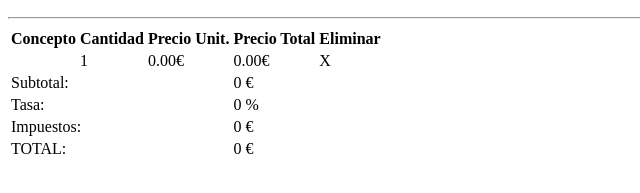
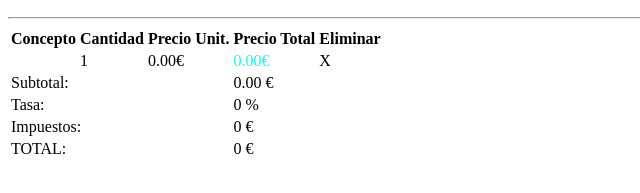
Before and after one commit to KatherineParr/javascript, a plain HTML site: page tema2/taller factura/interfaz.html in a window 1280 px wide. Both pictures are taken after a click on the button "Insertar". Shown: the part 389-582 px from the top of the page, 0-640 px from the left. Drawn offline with Linux system fonts and the light colour scheme.

Commit message:
terminar

```diff
--- a/tema2/taller factura/script.js
+++ b/tema2/taller factura/script.js
@@ -8,7 +8,7 @@ const botonInsertar = document.getElementById('insertar')
 const bodyTabla = document.getElementById('tabla-body')
 
 //segunda
-const subtotal = document.getElementById('numSub')
+let subtotal = document.getElementById('numSub')
 const impuestos = document.getElementById('numImp')
 const total = document.getElementById('numTotal')
 
@@ -39,6 +39,9 @@ function insertarProductoDatos(concepto, cantidad, precio){
     let cantidadDatos = document.createElement('td')
     let precioDatos = document.createElement('td')
     let totalDatos = document.createElement('td')
+    //se le añade al crear el elemento una clse para poder ser llamado o locali
+    //zado despues
+    totalDatos.classList.add('precioTotal')
     let eliminarSecc = document.createElement('td')
 
     //tenemos que añadir luego todo los apends correspondientes
@@ -69,17 +72,28 @@ function insertarProductoDatos(concepto, cantidad, precio){
     //el text conent es porque lo demas es referencia y esto le deice pa añadir los datos
     eliminarSecc.textContent = "X"
 
-    //y luego llamamos a la funcon de recalculo total
-    //????
+    //llamamos a la otra funcion para recalcular el subtotal
+    recalcularTotales()
 
 }
 
-
-
 function recalcularTotales(){
     //para calcular leer todas las columnas
-    // //tipo propagacion o con clases y tal
+        listaPrecio = bodyTabla.querySelectorAll('.precioTotal')
+    //sacamos todos con la clase esa
 
+    //pa convertir un elemento en array tres puntos y corchetes
+    let precios = [...listaPrecio].map(elemento =>
+        parseFloat(elemento.textContent)
+    );
+
+    let total = precios.reduce((acumulador, valor) => {
+                return acumulador + valor
+            }, 0)
+
+    //elementos tipo td y tal asi no se pueden modificar directamente usa text content par contenido
+
+    subtotal.textContent = total.toFixed(2)
 
 }
 
--- a/tema2/taller factura/style.css
+++ b/tema2/taller factura/style.css
@@ -0,0 +1,3 @@
+.precioTotal {
+    color: aqua;
+}
```
Also changed, not shown: tema1/ejercicios/JS-INDEX.html (+1 -0 lines), tema2/ALMACENAMIENTO LOCAL/ejercicio1/pagina1.html (added, +13 -0 lines), tema2/ALMACENAMIENTO LOCAL/ejercicio1/pagina2.html (added, +13 -0 lines), tema2/ALMACENAMIENTO LOCAL/ejercicio2/pagina.html (added, +10 -0 lines), tema2/ALMACENAMIENTO LOCAL/ejercicio3/listadoJSON.html (added, +17 -0 lines), tema2/ALMACENAMIENTO LOCAL/nota.txt (added).
